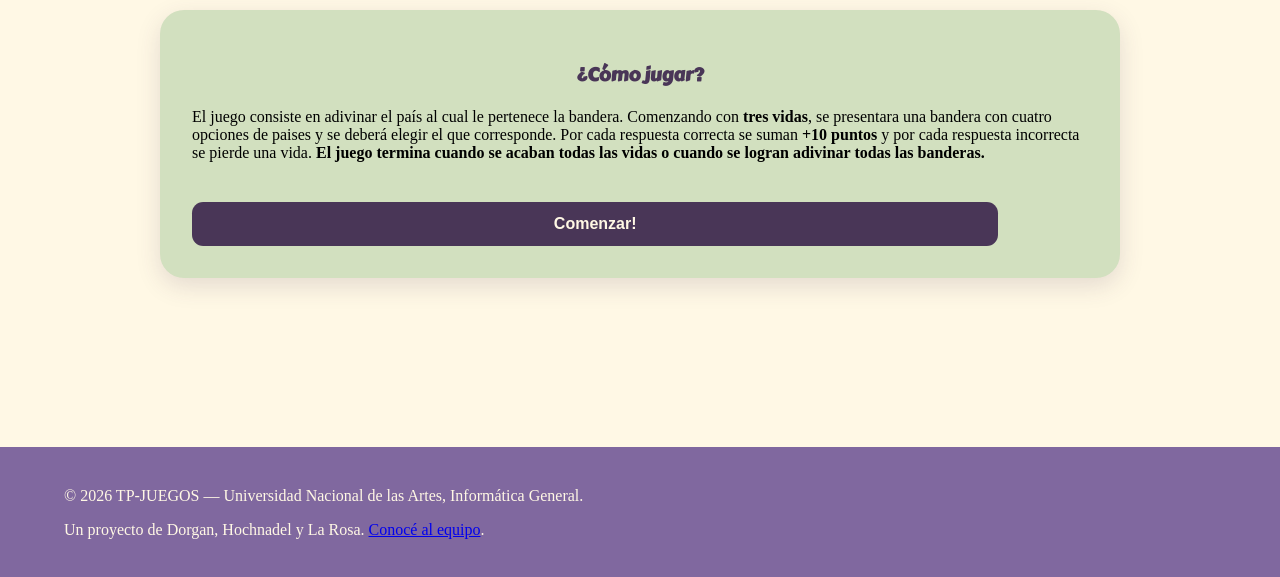
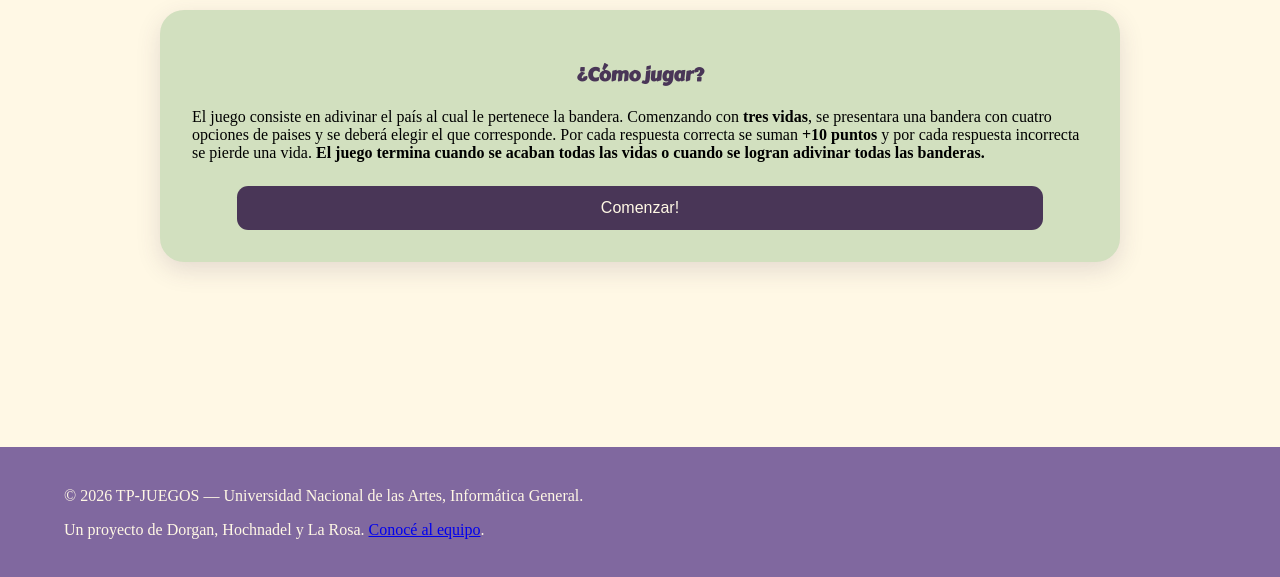
Before and after one commit to pachudorgan-ai/TP-Pruebas, a plain HTML site: page juegos-html/trivia.html in a window 1280 px wide. Shown: the part 221-798 px from the top of the page. Drawn offline with Linux system fonts and the light colour scheme; a web font is replaced by a local one.

Commit message:
Update estilos.css

```diff
--- a/css/estilos.css
+++ b/css/estilos.css
@@ -126,7 +126,8 @@ h3 {
 
 #triviaComenzar,
 #triviaReiniciar {
-    margin-top: 1.5rem;
+    display: block;
+    margin: 1.5rem auto 0;
     background-color: #493657;
     width: 90%;
     text-align: center;
@@ -144,9 +145,6 @@ button {
     background-color: #9F86C0;
     color: #FFF8E5;
     font-size: 1rem;
-    font-weight: bold;
-    cursor: pointer;
-    transition: transform 0.2s, background-color 0.2s;
 }
 
 button:hover {
@@ -216,6 +214,8 @@ button:disabled {
 
 #triviaOpciones button:disabled:hover {
     transform: none;
+    background-color: #BE95C4;
+
 }
 
 /* RESPUESTAS*/
```
